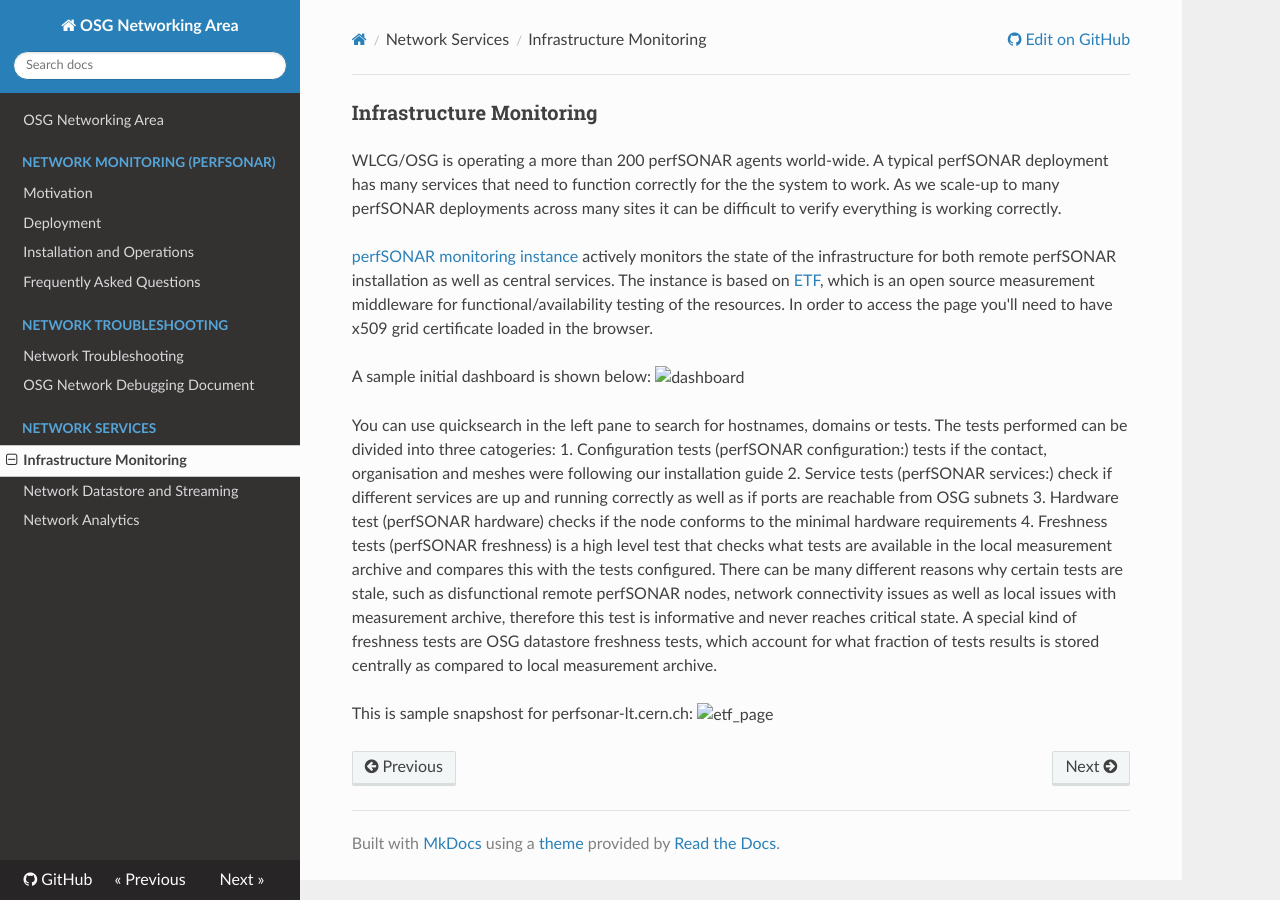
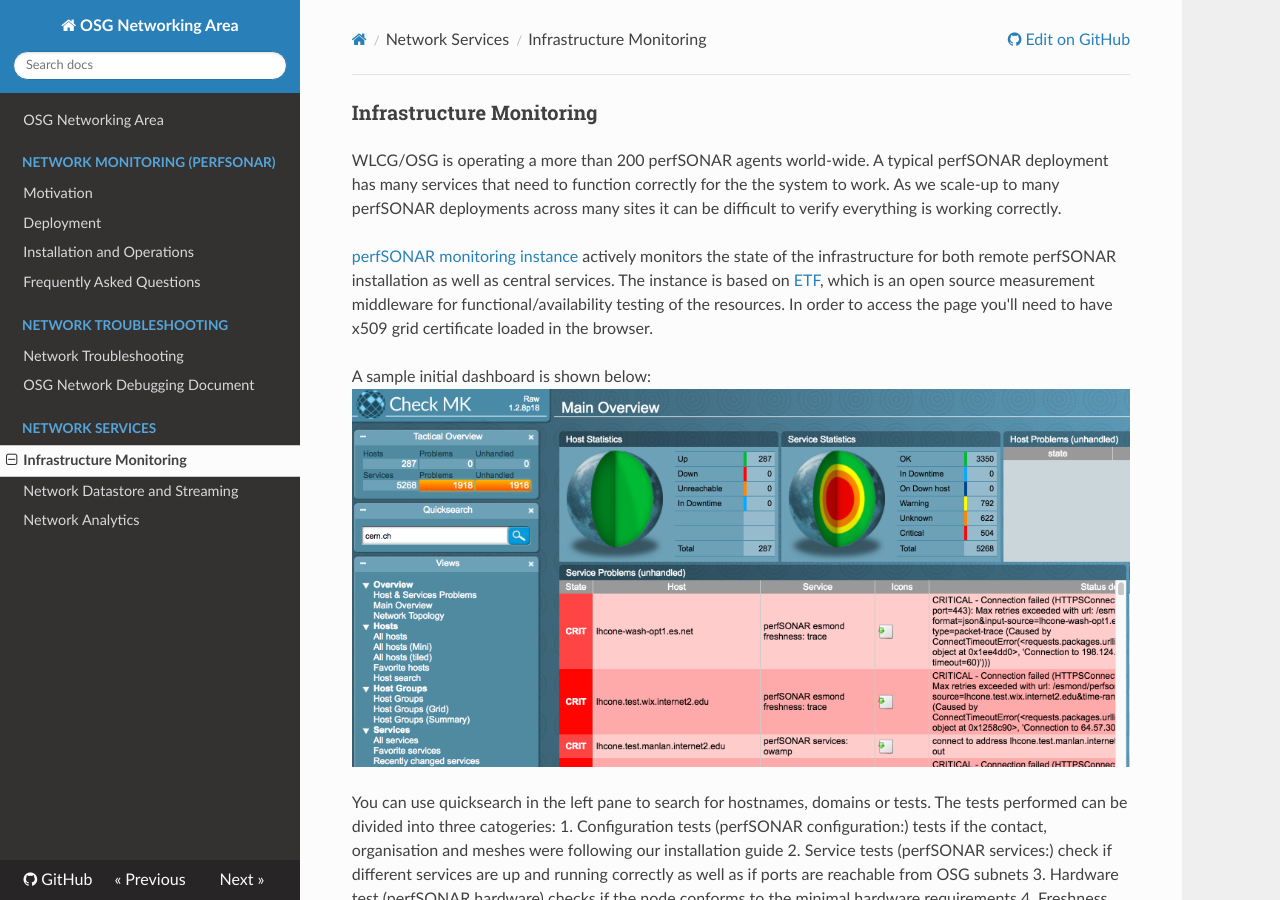
Before and after one commit to osg-htc/networking, an MkDocs documentation site: the page built from docs/perfsonar/psetf.md, in a window 1280 px wide and 900 px high. Built offline with MkDocs 1.6.1, drawn with Linux system fonts in a browser that asks for light colours; nearby versions of some CDN libraries; old or Windows-style settings are respelled for this version of MkDocs.

Commit message:
Update psetf.md

```diff
--- a/docs/perfsonar/psetf.md
+++ b/docs/perfsonar/psetf.md
@@ -6,7 +6,7 @@
 [perfSONAR monitoring instance](https://psetf.grid.iu.edu/etf/check_mk/index.py?start_url=%2Fetf%2Fcheck_mk%2Fdashboard.py) actively monitors the state of the infrastructure for both remote perfSONAR installation as well as central services. The instance is based on [ETF](http://etf.cern.ch/docs/latest/), which is an open source measurement middleware for functional/availability testing of the resources. In order to access the page you'll need to have x509 grid certificate loaded in the browser.
 
 A sample initial dashboard is shown below:
-![dashboard](img/etf.png)
+![dashboard](../img/etf.png)
 
 You can use quicksearch in the left pane to search for hostnames, domains or tests. The tests performed can be divided into three catogeries:
 1. Configuration tests (perfSONAR configuration:) tests if the contact, organisation and meshes were following our installation guide
@@ -15,4 +15,4 @@
 4. Freshness tests (perfSONAR freshness) is a high level test that checks what tests are available in the local measurement archive and compares this with the tests configured. There can be many different reasons why certain tests are stale, such as disfunctional remote perfSONAR nodes, network connectivity issues as well as local issues with measurement archive, therefore this test is informative and never reaches critical state. A special kind of freshness tests are OSG datastore freshness tests, which account for what fraction of tests results is stored centrally as compared to local measurement archive.
 
 This is sample snapshost for perfsonar-lt.cern.ch:
-![etf_page](img/etf_page.png)
+![etf_page](../img/etf_page.png)
```
